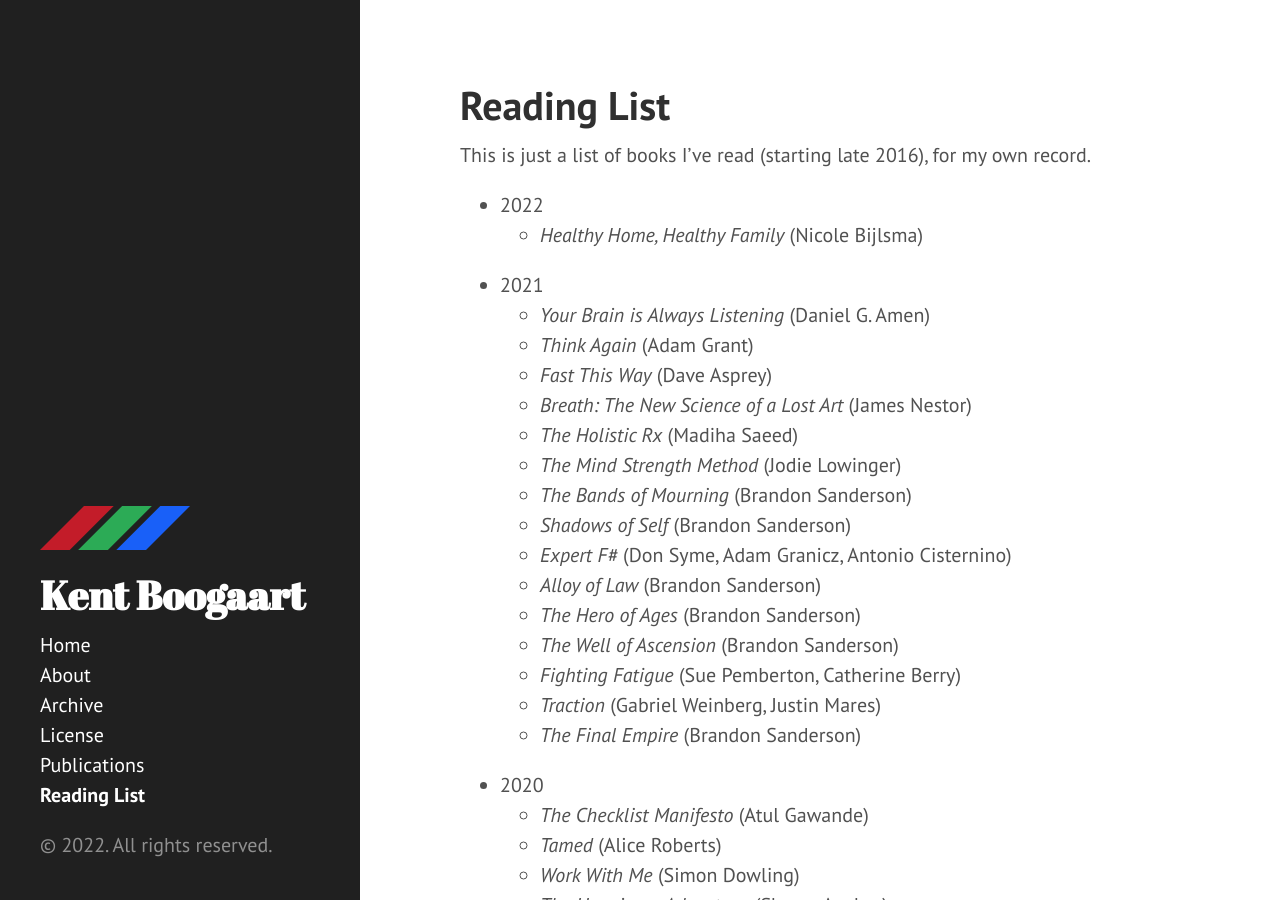
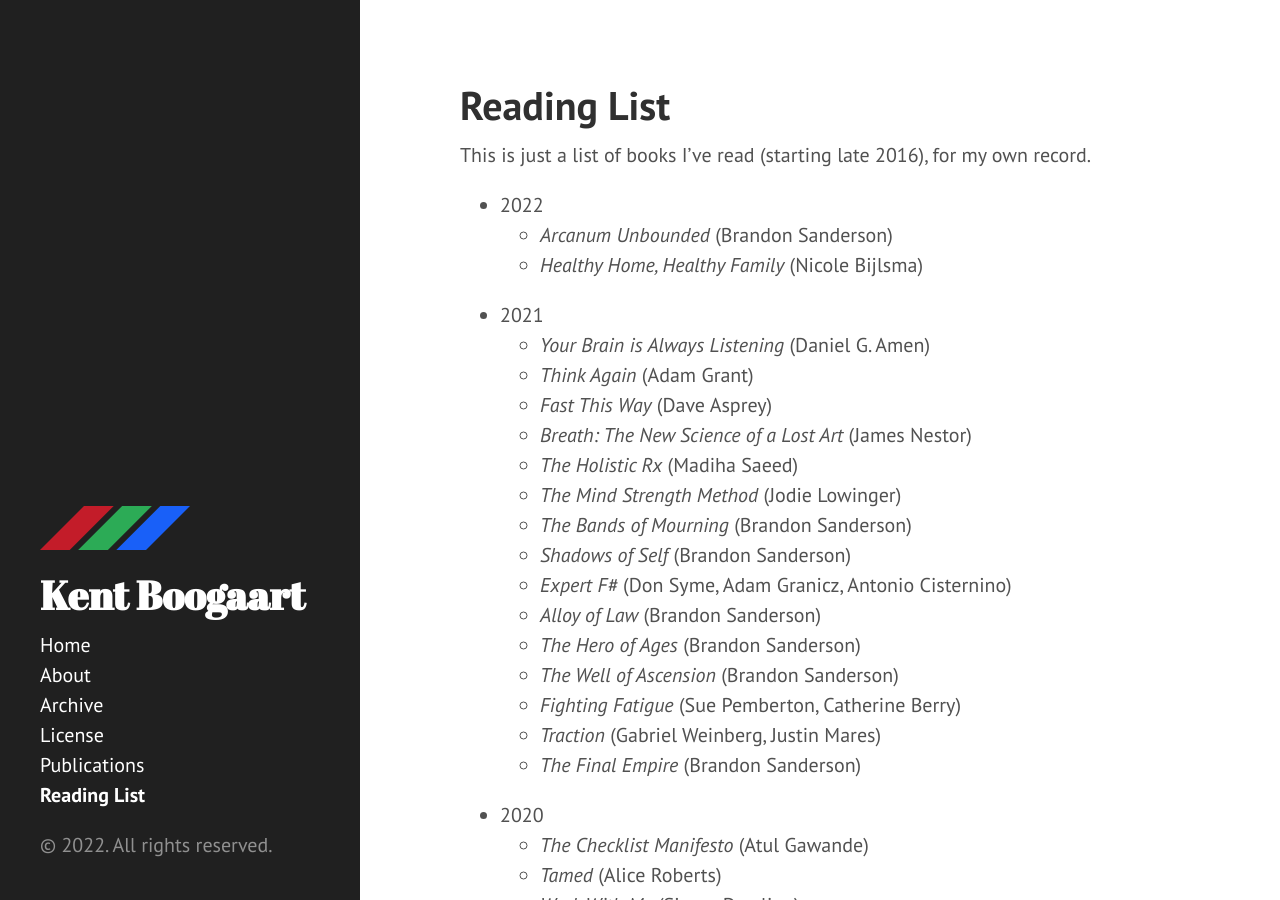
Before and after one commit to kentcb/kentcb.github.io, a Jekyll site: the page built from reading-list.md, in a window 1280 px wide and 900 px high. Built offline with Jekyll 4.4.1, drawn with Linux system fonts in a browser that asks for light colours; nearby versions of some CDN libraries.

Commit message:
Add Arcanum Unbounded

```diff
--- a/reading-list.md
+++ b/reading-list.md
@@ -6,6 +6,7 @@ sidebar: true
 This is just a list of books I've read (starting late 2016), for my own record.
 
 * 2022
+    * _Arcanum Unbounded_ (Brandon Sanderson)
     * _Healthy Home, Healthy Family_ (Nicole Bijlsma)
 * 2021
     * _Your Brain is Always Listening_ (Daniel G. Amen)
```
